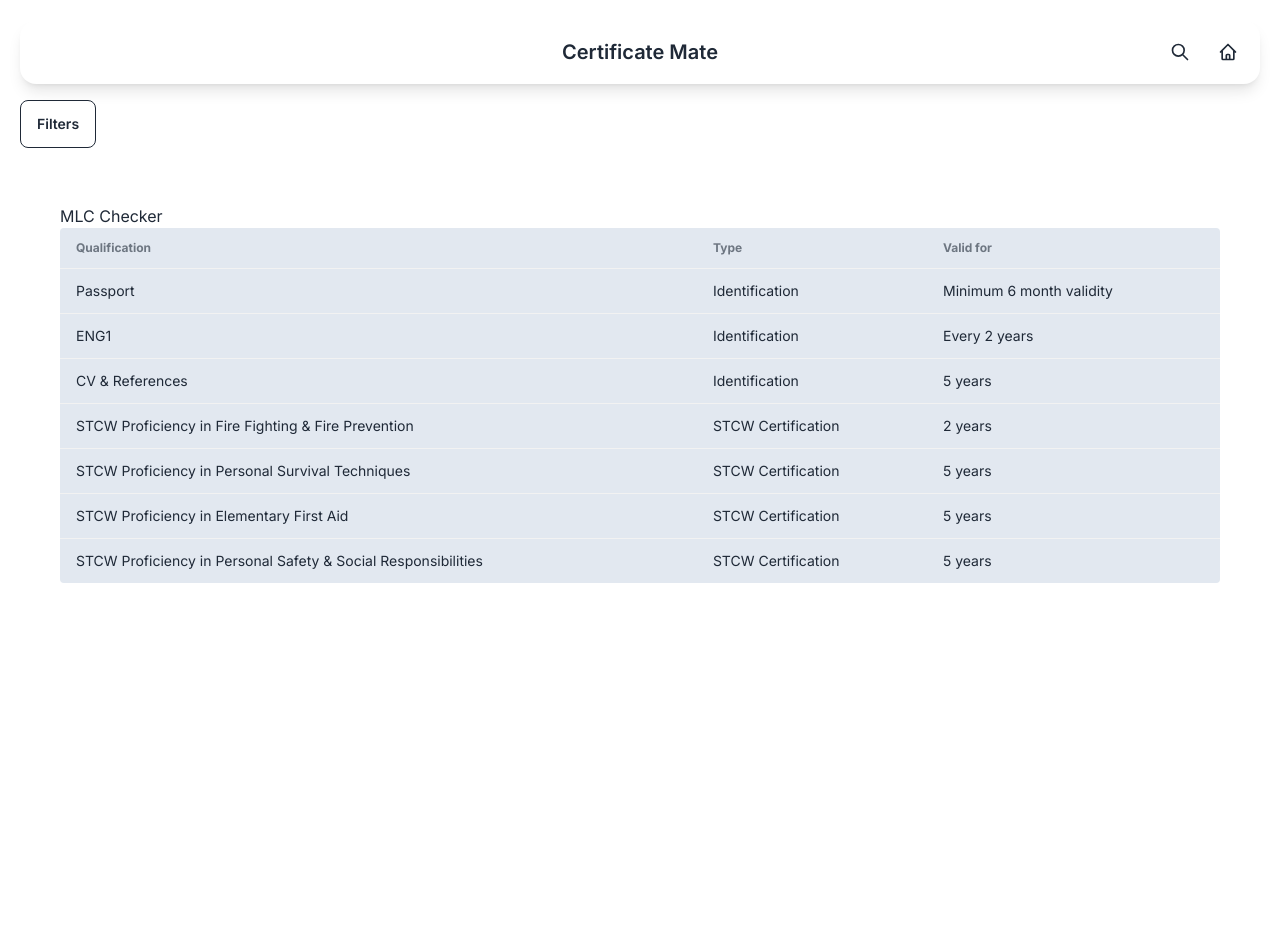
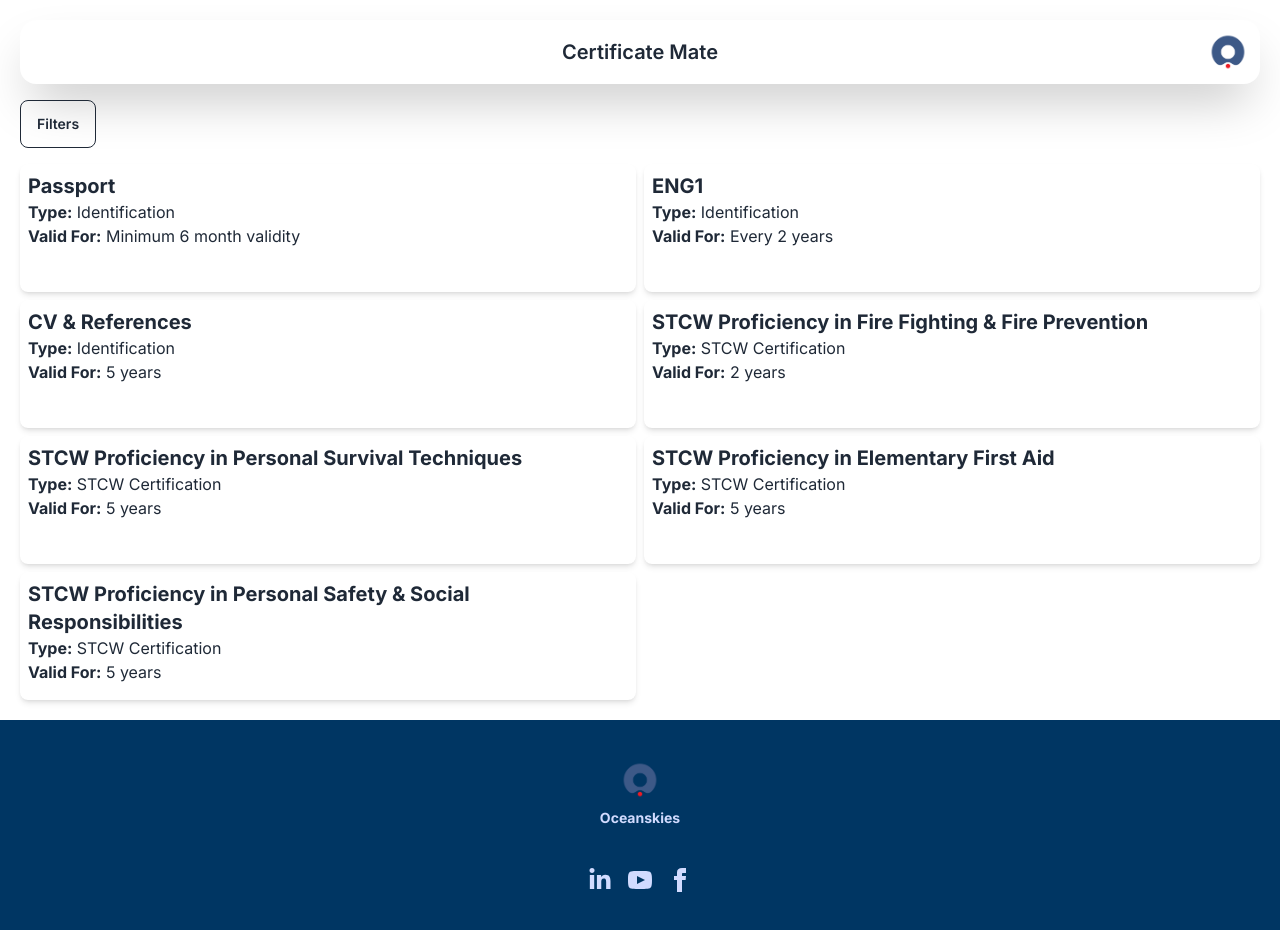
Before and after one commit to conanSpinneyOS/mlc-checker, a Next.js app: page / in a window 1280 px wide. Before the commit the page ends 840 px from the top, so only its background shows below. Built offline with nearby package versions, Linux system fonts and the light colour scheme.

Commit message:
Lotz of changes

```diff
--- a/app/layout.js
+++ b/app/layout.js
@@ -1,22 +1,20 @@
 import { Inter } from "next/font/google";
 import "./globals.css";
-import Header from "@/components/Header";
+import Footer from "@/components/Footer";
 
 const inter = Inter({ subsets: ["latin"] });
 
-export const metadata = {
-  title: "MLC Checker",
-  description: "This is a MLC Checking app",
-};
-
-export default function RootLayout({ children }) {
+const RootLayout = ({ children }) => {
   return (
     <>
       <html lang="en">
-        <body className={`p-5 ${inter.className}`}>
-          {children}
+        <body className={`flex flex-col min-h-screen ${inter.className}`}>
+          <div className="flex-grow">{children}</div>
+          <Footer />
         </body>
       </html>
     </>
   );
-}
+};
+
+export default RootLayout;
--- a/app/page.js
+++ b/app/page.js
@@ -2,6 +2,7 @@
 
 import React, { useState, useEffect } from "react";
 import Sidebar from "@/components/Sidebar";
+import CardContainer from "@/components/CardContainer";
 import Header from "@/components/Header";
 import { documents } from "@/lib/docs";
 import { getDocumentIds } from "@/lib/rules";
@@ -51,7 +52,7 @@ export default function Home() {
   };
 
   return (
-    <div className="relative h-screen ">
+    <div className="relative bg-base-1 overflow-x-hidden">
       {/* Sidebar */}
       <Sidebar
         isOpen={isSidebarOpen}
@@ -62,37 +63,14 @@ export default function Home() {
       />
 
       {/* Main Content */}
-      <div className="relative">
+      <div className="relative p-5">
         <Header />
         <div className="w-full py-4">
           <button className="btn btn-outline" onClick={toggleSidebar}>Filters</button>
         </div>
-        <main className="p-10">
-          <h2>MLC Checker</h2>
+        <main>
           <div className="space-y-5">
-            <div className="bg-slate-200 border-1 rounded">
-              <div className="overflow-x-auto">
-                <table className="table">
-                  {/* Table Contents */}
-                  <thead>
-                    <tr>
-                      <th>Qualification</th>
-                      <th>Type</th>
-                      <th>Valid for</th>
-                    </tr>
-                  </thead>
-                  <tbody>
-                    {filteredDocs.map((doc) => (
-                      <tr key={doc.id}>
-                        <td>{doc.name}</td>
-                        <td>{doc.type}</td>
-                        <td>{doc.validFor}</td>
-                      </tr>
-                    ))}
-                  </tbody>
-                </table>
-              </div>
-            </div>
+            <CardContainer filteredDocs={filteredDocs} />
           </div>
         </main>
       </div>
--- /dev/null
+++ b/components/CardContainer.js
@@ -0,0 +1,19 @@
+const CardContainer = ({ filteredDocs }) => {
+    return (
+        <div className="grid grid-cols-1 sm:grid-cols-2 gap-2 w-full">
+            {filteredDocs.map((doc) => (
+                <div key={doc.id} className="min-h-32 bg-white shadow-md rounded-lg p-2 ">
+
+                    <div className="font-bold text-xl">{doc.name}</div>
+                    <div className="flex flex-col">
+                        <p><strong>Type:</strong> {doc.type}</p>
+                        <p><strong>Valid For:</strong> {doc.validFor}</p>
+                    </div>
+                </div>
+
+            ))}
+        </div>
+    )
+};
+
+export default CardContainer;
--- /dev/null
+++ b/components/Footer.js
@@ -0,0 +1,25 @@
+const Footer = () => {
+
+
+    return (
+        <footer className="footer footer-center p-10 bg-[#003663] text-primary-content">
+            <aside>
+                <div className="w-10 rounded-full">
+                    <img alt="Oceanskies Logo" src="/oslogo.png" />
+                </div>
+                <p className="font-bold">
+                    Oceanskies
+                </p>
+            </aside>
+            <nav>
+                <div className="grid grid-flow-col gap-4">
+                    <a><svg xmlns="http://www.w3.org/2000/svg" width="24" height="24" viewBox="0 0 448 512" className="fill-current"><path d="M100.3 448H7.4V148.9h92.9zM53.8 108.1C24.1 108.1 0 83.5 0 53.8a53.8 53.8 0 0 1 107.6 0c0 29.7-24.1 54.3-53.8 54.3zM447.9 448h-92.7V302.4c0-34.7-.7-79.2-48.3-79.2-48.3 0-55.7 37.7-55.7 76.7V448h-92.8V148.9h89.1v40.8h1.3c12.4-23.5 42.7-48.3 87.9-48.3 94 0 111.3 61.9 111.3 142.3V448z"/></svg></a>
+                    <a><svg xmlns="http://www.w3.org/2000/svg" width="24" height="24" viewBox="0 0 24 24" className="fill-current"><path d="M19.615 3.184c-3.604-.246-11.631-.245-15.23 0-3.897.266-4.356 2.62-4.385 8.816.029 6.185.484 8.549 4.385 8.816 3.6.245 11.626.246 15.23 0 3.897-.266 4.356-2.62 4.385-8.816-.029-6.185-.484-8.549-4.385-8.816zm-10.615 12.816v-8l8 3.993-8 4.007z"></path></svg></a>
+                    <a><svg xmlns="http://www.w3.org/2000/svg" width="24" height="24" viewBox="0 0 24 24" className="fill-current"><path d="M9 8h-3v4h3v12h5v-12h3.642l.358-4h-4v-1.667c0-.955.192-1.333 1.115-1.333h2.885v-5h-3.808c-3.596 0-5.192 1.583-5.192 4.615v3.385z"></path></svg></a>
+                </div>
+            </nav>
+        </footer>
+    )
+}
+
+export default Footer;
--- a/components/Header.js
+++ b/components/Header.js
@@ -1,20 +1,19 @@
 const Header = () => {
 
     return (
-        <div className="navbar bg-base-100 rounded-2xl shadow-lg">
+        <div className="navbar bg-base-100 rounded-2xl shadow-2xl">
             <div className="navbar-start">
-                {/* OS Logo */}
+
             </div>
             <div className="navbar-center">
                 <a className="btn btn-ghost text-xl">Certificate Mate</a>
             </div>
             <div className="navbar-end">
-                <button className="btn btn-ghost btn-circle">
-                    <svg xmlns="http://www.w3.org/2000/svg" className="h-5 w-5" fill="none" viewBox="0 0 24 24" stroke="currentColor"><path strokeLinecap="round" strokeLinejoin="round" strokeWidth="2" d="M21 21l-6-6m2-5a7 7 0 11-14 0 7 7 0 0114 0z" /></svg>
-                </button>
-                <button className="btn btn-ghost btn-circle">
-                        <svg xmlns="http://www.w3.org/2000/svg" className="h-5 w-5" fill="none" viewBox="0 0 24 24" stroke="currentColor"><path strokeLinecap="round" strokeLinejoin="round" strokeWidth="2" d="M3 12l2-2m0 0l7-7 7 7M5 10v10a1 1 0 001 1h3m10-11l2 2m-2-2v10a1 1 0 01-1 1h-3m-6 0a1 1 0 001-1v-4a1 1 0 011-1h2a1 1 0 011 1v4a1 1 0 001 1m-6 0h6" /></svg>
-                </button>
+                    <div tabIndex={0} role="button" className="btn btn-ghost btn-circle avatar">
+                        <div className="w-10 rounded-full">
+                            <img alt="Oceanskies Logo" src="/oslogo.png" />
+                        </div>
+                    </div>
             </div>
         </div>
     )
```
Also changed, not shown: public/oslogo.png (added).
